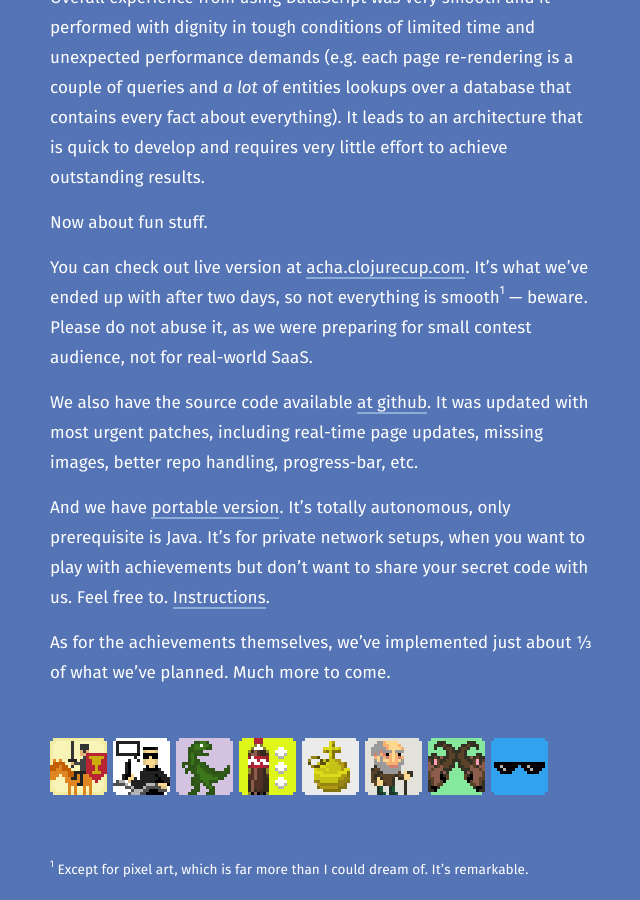
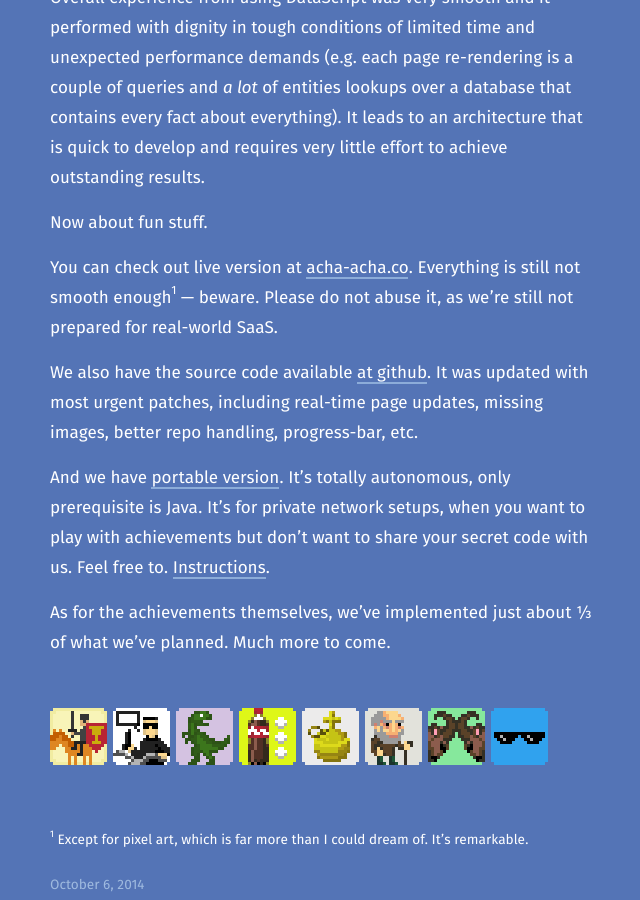
Before and after one commit to tonsky/tonsky.github.io, a Jekyll site: the page built from _posts/2014-10-06-acha-acha.md, in a window 1280 px wide and 900 px high, scrolled down 3384 px. Shown: the whole window, without its empty margins (319-959 px from the left). Built offline with Jekyll 4.4.1, drawn with Linux system fonts in a browser that asks for light colours; comment, search, counter and statistics services are not loaded.

Commit message:
updated links to acha-acha

```diff
--- a/_posts/2014-10-06-acha-acha.md
+++ b/_posts/2014-10-06-acha-acha.md
@@ -7,7 +7,7 @@
 
 Last weekend my friends and I built Acha-Acha — a Git Achievements web app for <a href="https://clojurecup.com/#/apps/acha">ClojureCup hackathon</a>. It’s the most clojure-y application I’ve ever written: we used Clojure, core.async, transducers, http-kit, Transit, ClojureScript, sablono, and DataScript — of course. (plus React and JGit from non-clojure stack). My part was UI development, and DataScript helped a lot.
 
-<a href="https://clojurecup.com/#/apps/acha" style="border: none; "><img src="acha.jpg" style="width: 523px; height: 403px;"></a>
+<a href="http://acha-acha.co" style="border: none; "><img src="acha.jpg" style="width: 523px; height: 403px;"></a>
 
 Acha-Acha follows the idea of a dumb but persistent server and smart ephemeral client: all data is loaded via single fetch on a page load and everything else is handled by a client. It’s literally everything, including page navigations, data sorting, filtering, aggregating: server just sends every fact it’s aware of, and client deduces lists, totals and sums from raw data on the fly. For example, on index page there’s achievement count on each user’s badge: it’s not stored in a database, but calculated on a client from a raw achievements list (equivalent of `select count group by`).
 
@@ -44,11 +44,11 @@
 
 Now about fun stuff.
 
-You can check out live version at [acha.clojurecup.com](http://acha.clojurecup.com). It’s what we’ve ended up with after two days, so not everything is smooth<sup><a id="footnote1_back" href="#footnote1" style="border: none; outline: none;" >1</a></sup> — beware. Please do not abuse it, as we were preparing for small contest audience, not for real-world SaaS.
+You can check out live version at [acha-acha.co](http://acha-acha.co). Everything is still not smooth enough<sup><a id="footnote1_back" href="#footnote1" style="border: none; outline: none;" >1</a></sup> — beware. Please do not abuse it, as we’re still not prepared for real-world SaaS.
 
-We also have the source code available [at github](https://github.com/clojurecup2014/acha). It was updated with most urgent patches, including real-time page updates, missing images, better repo handling, progress-bar, etc.
+We also have the source code available [at github](https://github.com/someteam/acha). It was updated with most urgent patches, including real-time page updates, missing images, better repo handling, progress-bar, etc.
 
-And we have [portable version](https://github.com/clojurecup2014/acha/releases). It's totally autonomous, only prerequisite is Java. It’s for private network setups, when you want to play with achievements but don’t want to share your secret code with us. Feel free to. [Instructions](https://github.com/clojurecup2014/acha/blob/master/README.md).
+And we have [portable version](https://github.com/someteam/acha/releases). It's totally autonomous, only prerequisite is Java. It’s for private network setups, when you want to play with achievements but don’t want to share your secret code with us. Feel free to. [Instructions](https://github.com/someteam/acha/blob/master/README.md).
 
 As for the achievements themselves, we’ve implemented just about ⅓ of what we’ve planned. Much more to come.
 
```
